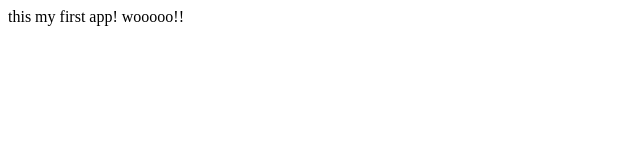
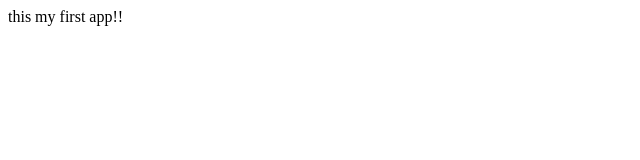
Before and after one commit to angelduar/sample, a plain HTML site: page index.html in a window 1280 px wide. Shown: the full height of the page, 0-640 px from the left. Drawn offline with Linux system fonts and the light colour scheme.

Commit message:
login branch changed

```diff
--- a/index.html
+++ b/index.html
@@ -3,6 +3,6 @@
     <title>My app</title>
   </head>
   <body>
-    this my first app! wooooo!!
+    this my first app!!
   </body>
 <html>
```
